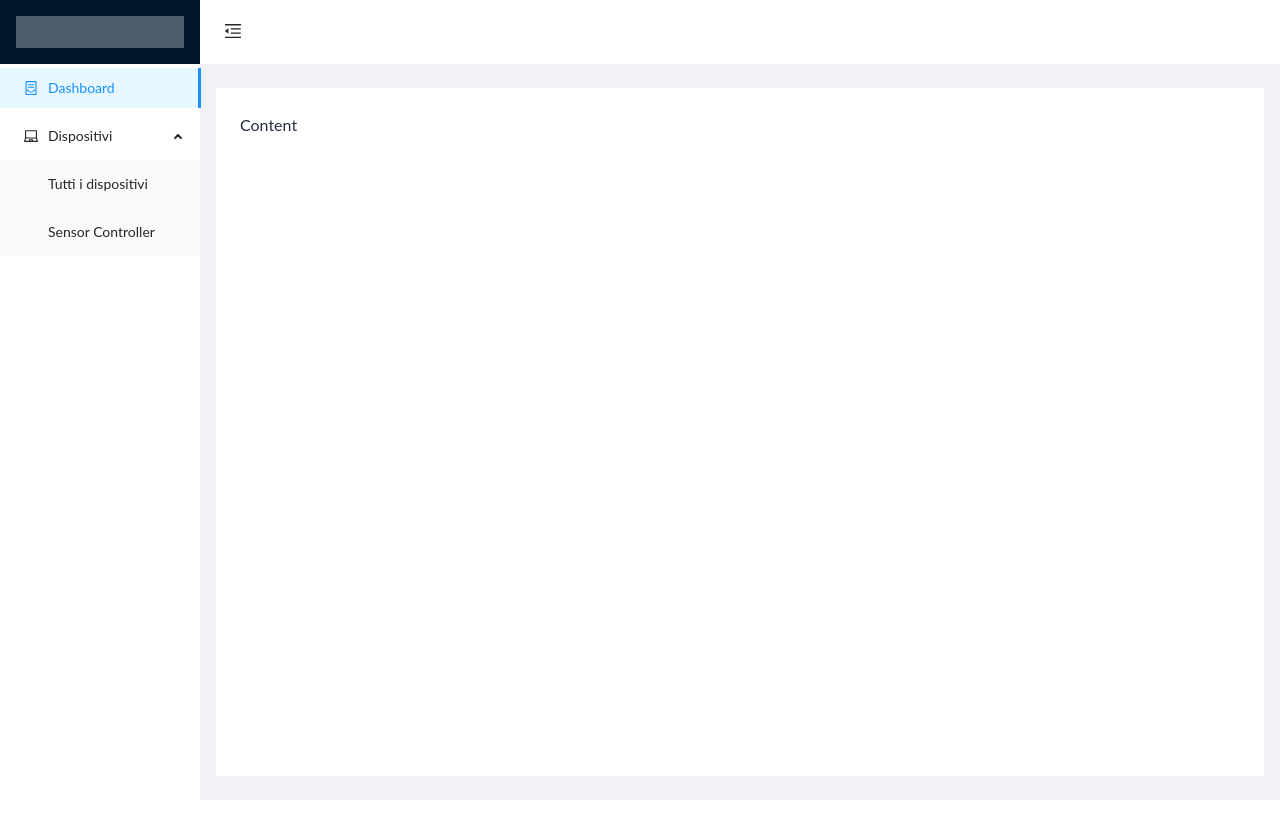
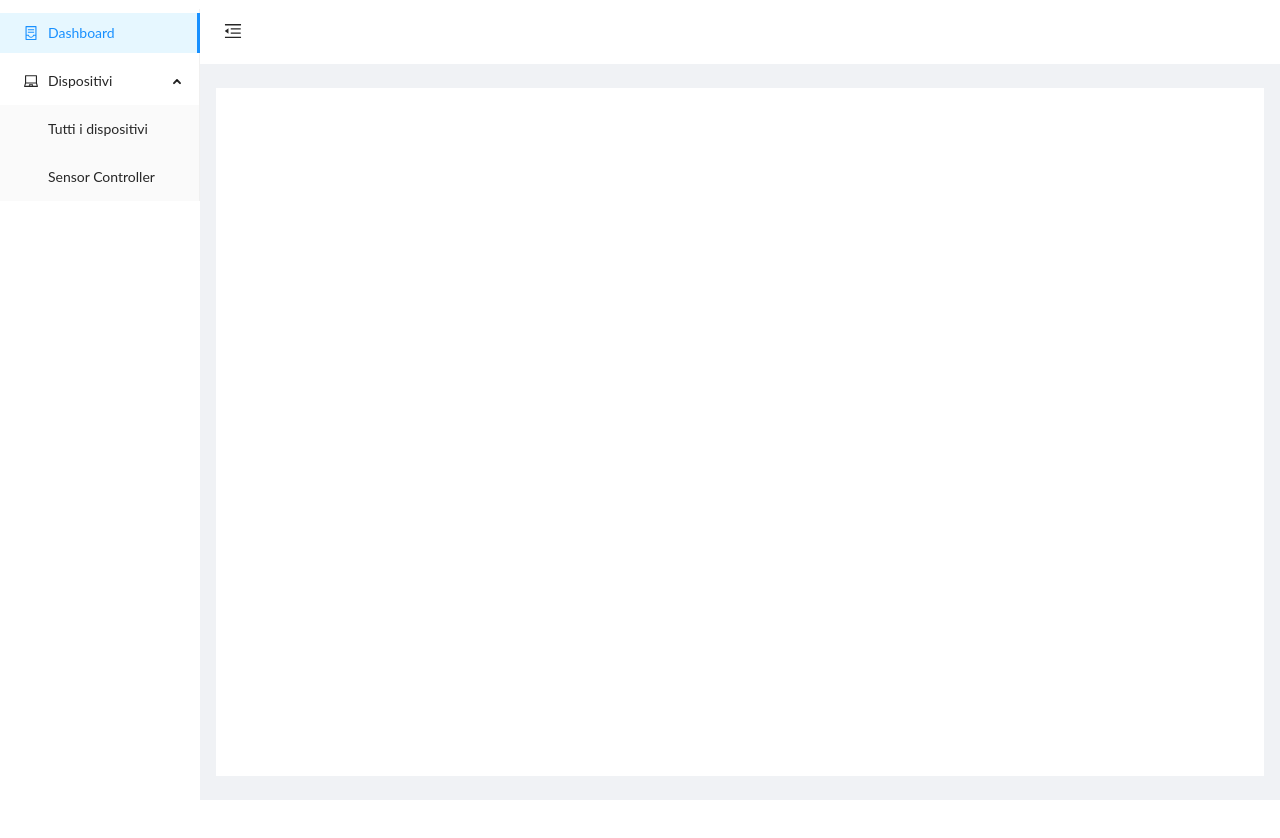
Before and after one commit to Adastr4/resource-manager-mep, a React (Create React App) app: page / in a window 1280 px wide. Both pictures are taken after a click on the element "Dispositivi". Shown: the top 838 px of the page. After the commit the page ends 800 px from the top, so only its background shows below. Built offline with nearby package versions, Linux system fonts and the light colour scheme.

Commit message:
Layout completed

```diff
--- a/package.json
+++ b/package.json
@@ -48,9 +48,10 @@
     ]
   },
   "devDependencies": {
+    "@types/react-router-dom": "^5.1.7",
     "eslint-config-prettier": "^8.3.0",
     "eslint-plugin-prettier": "^3.4.0",
-    "prettier": "^2.3.1",
-    "node-sass": "^4.14.1"
+    "node-sass": "^4.14.1",
+    "prettier": "^2.3.1"
   }
 }
--- a/src/components/Layout.tsx
+++ b/src/components/Layout.tsx
@@ -6,11 +6,12 @@ import {
   LaptopOutlined,
   ContainerOutlined,
 } from '@ant-design/icons';
+import { Link } from 'react-router-dom';
 
 const { Header, Sider, Content } = Layout;
 const { SubMenu } = Menu;
 
-const BasicLayout = () => {
+const BasicLayout = ({ children }) => {
   const [collapsed, setcollapsed] = useState(false);
 
   const toggle = () => {
@@ -23,19 +24,22 @@ const BasicLayout = () => {
         collapsible
         collapsed={collapsed}
         className="site-layout-background"
+        theme="light"
       >
-        <div className="logo" />
         <Menu
           mode="inline"
           defaultSelectedKeys={['1']}
-          style={{ height: '100%', borderRight: 0 }}
+          className="menu-container"
         >
           <Menu.Item icon={<ContainerOutlined />} key="1">
             Dashboard
           </Menu.Item>
 
           <SubMenu key="sub1" icon={<LaptopOutlined />} title="Dispositivi">
-            <Menu.Item key="2">Tutti i dispositivi</Menu.Item>
+            <Menu.Item key="2">
+              <Link to="/alldevices">Tutti i dispositivi</Link>
+            </Menu.Item>
+
             <Menu.Item key="3">Sensor Controller</Menu.Item>
           </SubMenu>
         </Menu>
@@ -50,15 +54,8 @@ const BasicLayout = () => {
             },
           )}
         </Header>
-        <Content
-          className="site-layout-background"
-          style={{
-            margin: '24px 16px',
-            padding: 24,
-            minHeight: 280,
-          }}
-        >
-          Content
+        <Content className="site-layout-background c-content">
+          {children}
         </Content>
       </Layout>
     </Layout>
--- a/src/styles/base/_ant-design-overrides.scss
+++ b/src/styles/base/_ant-design-overrides.scss
@@ -0,0 +1,3 @@
+.ant-layout-sider-children {
+  padding-top: 9px;
+}
--- a/src/styles/components/_all.scss
+++ b/src/styles/components/_all.scss
@@ -24,3 +24,14 @@
 .site-layout .site-layout-background {
   background: #fff;
 }
+
+.c-content {
+  margin: 24px 16px;
+  padding: 24px;
+  min-height: 280px;
+}
+
+.menu.container {
+  height: 100%;
+  border-right: 0px;
+}
```
